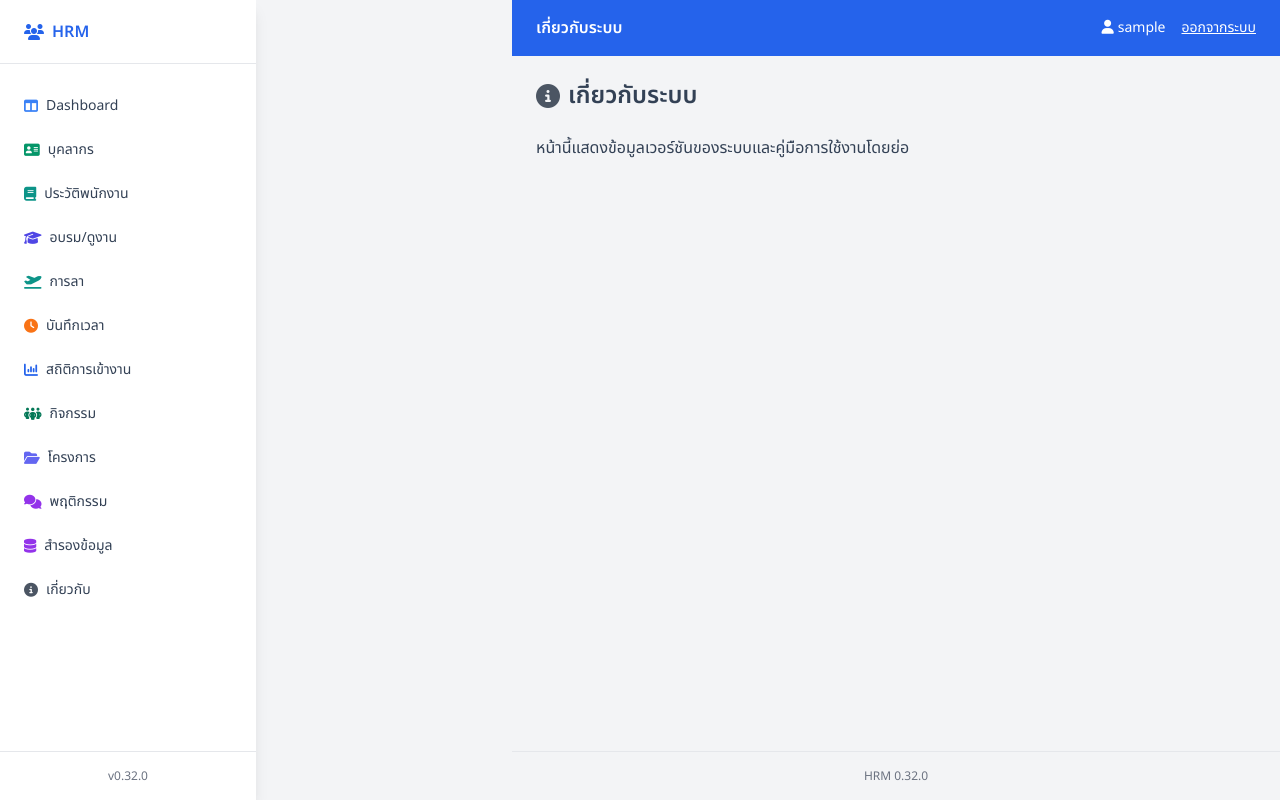
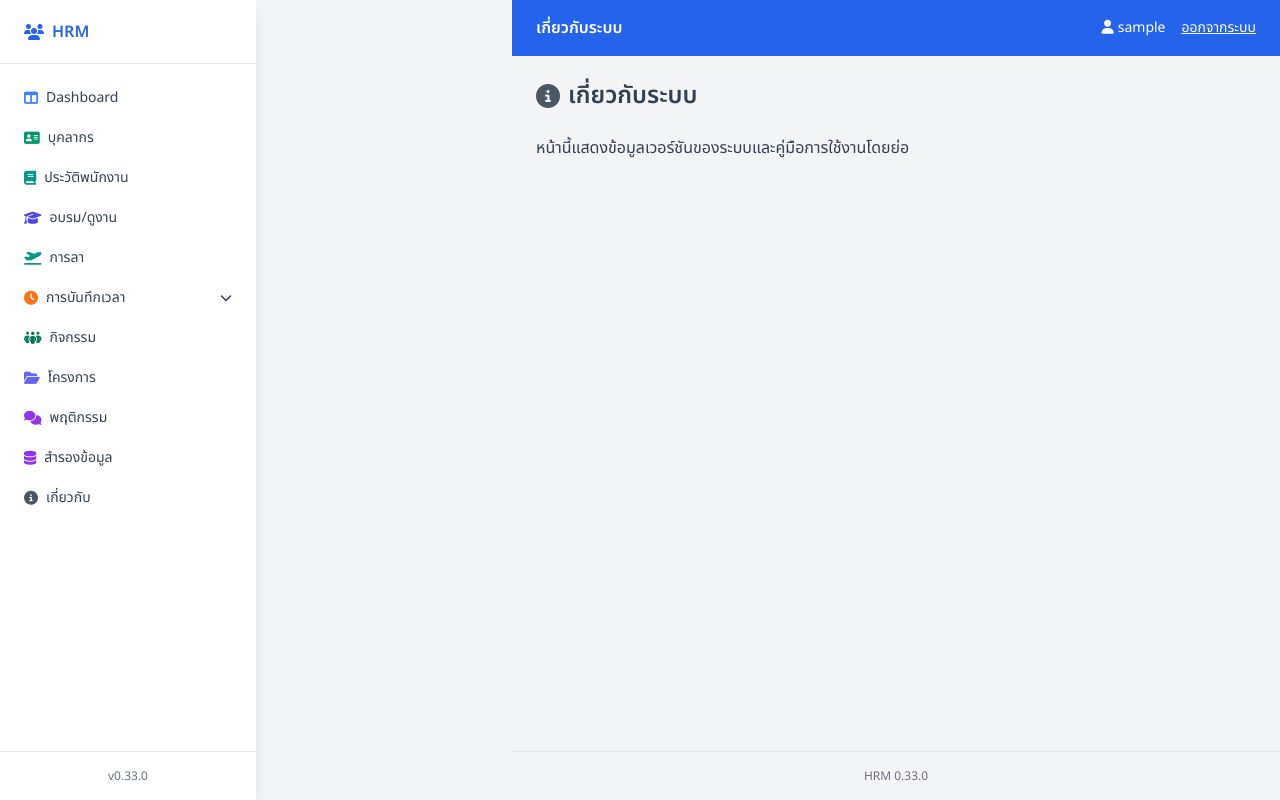
Before and after one commit to theeraphol/hrm, a Flask app: page /hrm/about in a window 1280 px wide. Run offline with Flask 2, Linux system fonts and the light colour scheme; the visitor is signed in with stand-in values (Sample User, id 1); some libraries are stand-ins or nearby versions.

Commit message:
fix(menu): reduce large-screen spacing and add collapsible submenu

```diff
--- a/config.py
+++ b/config.py
@@ -3,7 +3,7 @@ import os
 class Config:
     """การตั้งค่าสำหรับแอปพลิเคชัน"""
 
-    VERSION = "0.32.0"
+    VERSION = "0.33.0"
 
     # ตั้งเวลาเข้างานและออกงานเริ่มต้น
     DEFAULT_CHECKIN_TIME = os.environ.get('DEFAULT_CHECKIN_TIME', '08:30')
--- a/templates/base.html
+++ b/templates/base.html
@@ -21,8 +21,8 @@
     <div class="h-16 flex items-center px-6 font-bold text-blue-600 border-b">
       <i class="fa-solid fa-users mr-2"></i> HRM
     </div>
-    <nav class="flex-1 overflow-y-auto px-4 py-6 text-sm">
-      <ul class="space-y-2">
+    <nav class="flex-1 overflow-y-auto px-4 py-4 text-sm">
+      <ul class="space-y-1">
         <li>
           <a href="{{ url_for('hrm.index') }}" class="flex items-center gap-2 p-2 rounded-lg hover:bg-blue-50">
             <i class="fa-solid fa-table-columns text-blue-500"></i> Dashboard
@@ -49,14 +49,24 @@
           </a>
         </li>
         <li>
+          <button type="button" data-target="attendance-menu" class="w-full flex justify-between items-center p-2 rounded-lg hover:bg-blue-50">
+            <span class="flex items-center gap-2">
+              <i class="fa-solid fa-clock text-orange-500"></i> การบันทึกเวลา
+            </span>
+            <i class="fa-solid fa-chevron-down text-xs"></i>
+          </button>
+          <ul id="attendance-menu" class="space-y-1 ml-6 mt-1 hidden">
+            <li>
               <a href="{{ url_for('hrm.attendance') }}" class="flex items-center gap-2 p-2 rounded-lg hover:bg-blue-50">
-            <i class="fa-solid fa-clock text-orange-500"></i> บันทึกเวลา
+                <i class="fa-regular fa-circle-check text-orange-500"></i> บันทึกเวลา
               </a>
             </li>
             <li>
               <a href="{{ url_for('hrm.attendance_stats') }}" class="flex items-center gap-2 p-2 rounded-lg hover:bg-blue-50">
                 <i class="fa-solid fa-chart-column text-blue-600"></i> สถิติการเข้างาน
               </a>
+            </li>
+          </ul>
         </li>
         <li>
           <a href="{{ url_for('hrm.activities') }}" class="flex items-center gap-2 p-2 rounded-lg hover:bg-blue-50">
@@ -113,6 +123,13 @@
     menuBtn?.addEventListener('click', () => {
       sidebar.classList.toggle('-translate-x-full');
     });
+    document.querySelectorAll('button[data-target]').forEach(btn => {
+      btn.addEventListener('click', () => {
+        const target = document.getElementById(btn.dataset.target);
+        target?.classList.toggle('hidden');
+        btn.querySelector('i.fa-chevron-down')?.classList.toggle('rotate-180');
+      });
+    });
   </script>
 </body>
 </html>
```
Also changed, not shown: README.md. Lines whose indentation alone changed are shown as unchanged.
